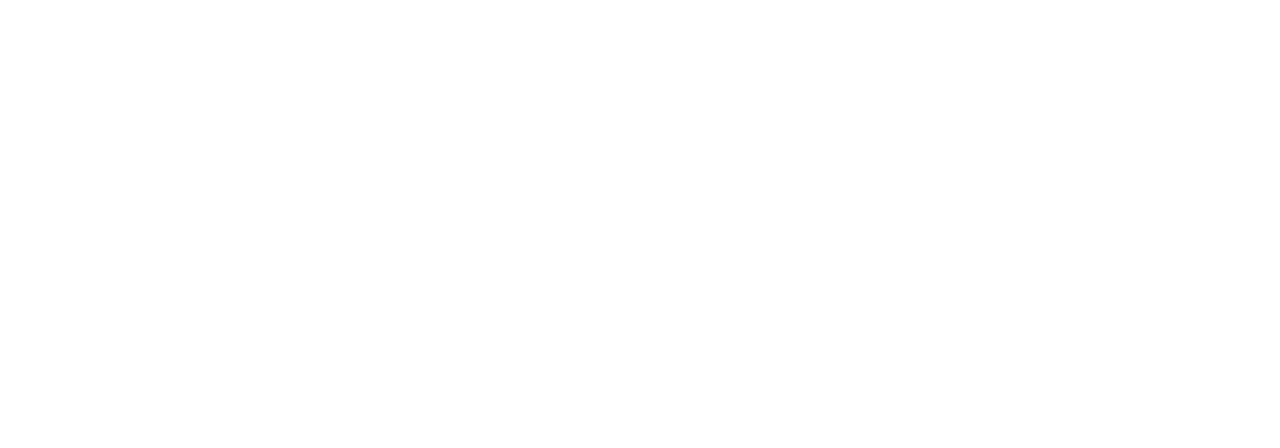
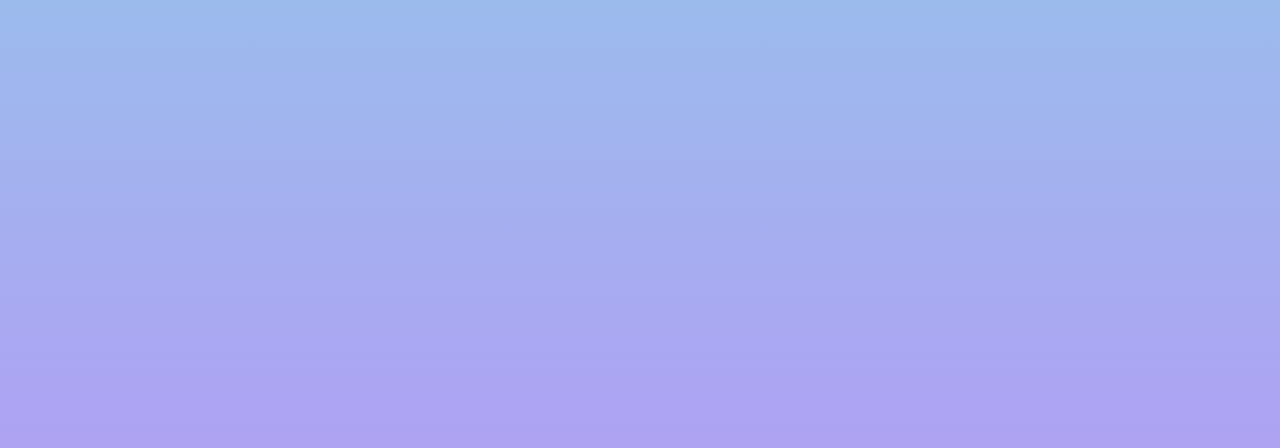
Before and after one commit to Armin-Fullstack/todo-remake, a React (Vite) app: page / in a window 1280 px wide. Shown: the part 172-620 px from the top of the page. Built offline with nearby package versions, Linux system fonts and the light colour scheme.

Commit message:
Feat: Added background gradient

```diff
--- a/src/index.css
+++ b/src/index.css
@@ -1,3 +1,19 @@
 @tailwind base;
 @tailwind components;
 @tailwind utilities;
+
+body {
+    display: flex;
+    justify-content: center;
+    align-items: center;
+    height: 100vh;
+    background: hsla(259, 84%, 78%, 1);
+
+    background: linear-gradient(90deg, hsla(259, 84%, 78%, 1) 0%, hsla(206, 67%, 75%, 1) 100%);
+
+    background: -moz-linear-gradient(90deg, hsla(259, 84%, 78%, 1) 0%, hsla(206, 67%, 75%, 1) 100%);
+
+    background: -webkit-linear-gradient(90deg, hsla(259, 84%, 78%, 1) 0%, hsla(206, 67%, 75%, 1) 100%);
+
+    filter: progid: DXImageTransform.Microsoft.gradient( startColorstr="#B597F6", endColorstr="#96C6EA", GradientType=1 );
+}
```
